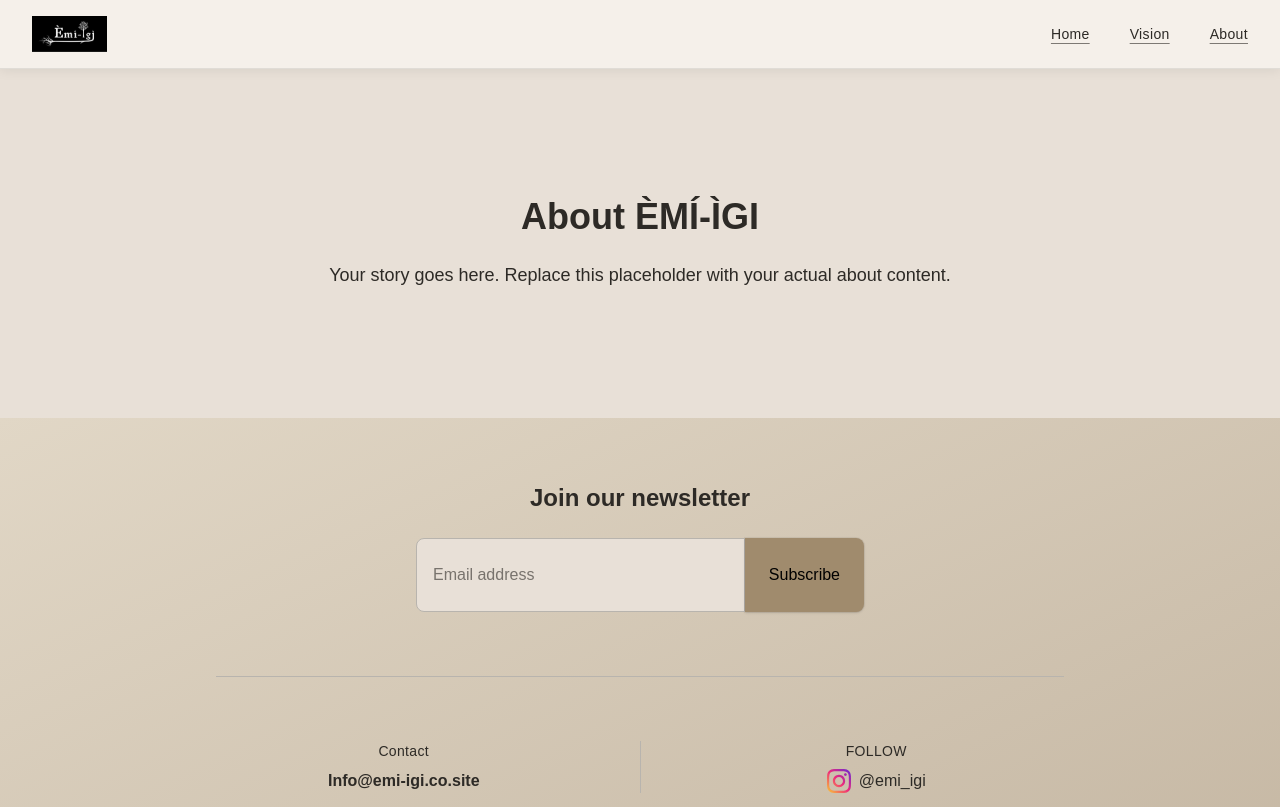
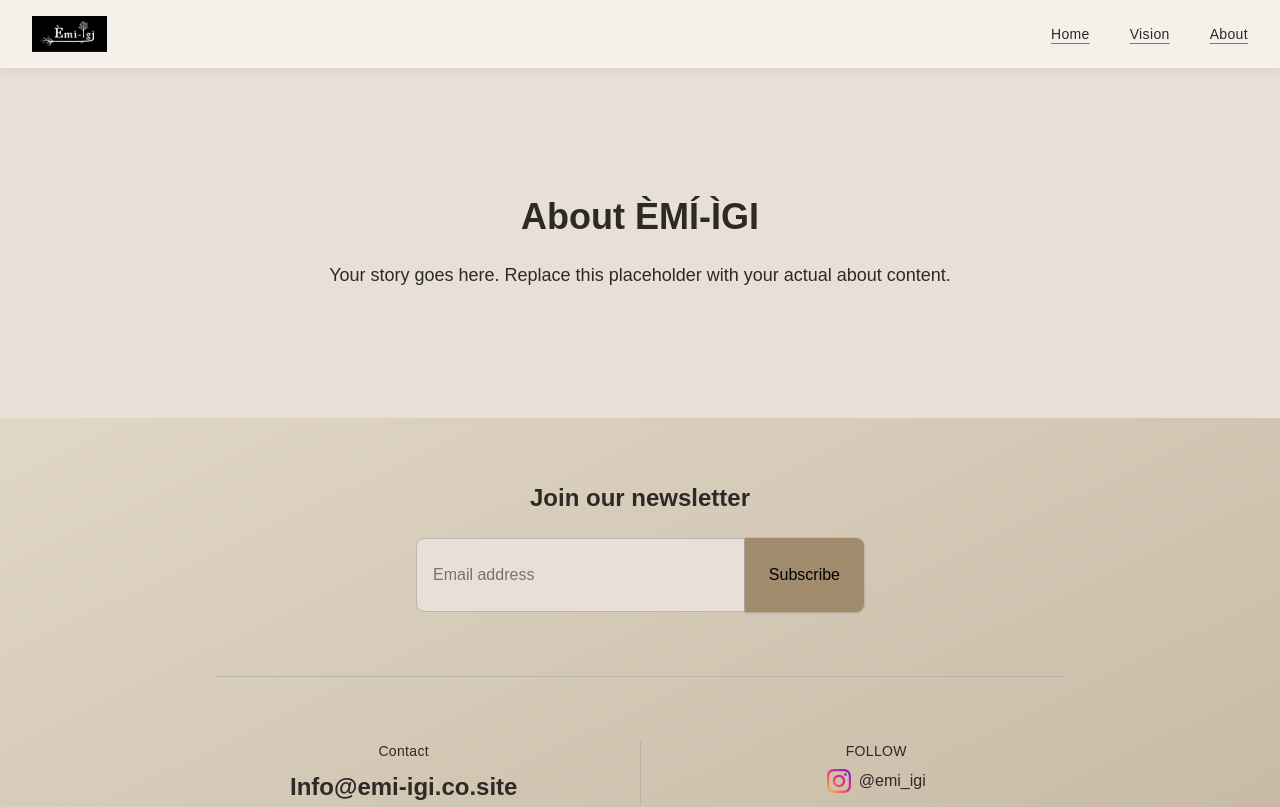
Before and after one commit to woronmene/emi-igi, a Next.js app: page /about in a window 1280 px wide. Shown: the top 807 px of the page. Built offline with nearby package versions, Linux system fonts and the light colour scheme; a web font is replaced by a local one.

Commit message:
fix image issues

```diff
--- a/app/components/Footer.js
+++ b/app/components/Footer.js
@@ -130,7 +130,7 @@ export default function Footer() {
             </p>
             <a
               href="mailto:Info@emi-igi.co.site"
-              className="mt-2 block text-center font-bold text-[var(--text-dark)] hover:underline"
+              className="mt-2 block text-center text-[14px] whitespace-nowrap md:text-[24px] font-bold text-[var(--text-dark)] hover:underline"
             >
               Info@emi-igi.co.site
             </a>
--- a/app/components/Hero.js
+++ b/app/components/Hero.js
@@ -12,7 +12,7 @@ const transition = { duration: 0.8, ease: [0.25, 0.1, 0.25, 1] };
 
 export default function Hero() {
   return (
-    <section className="relative min-h-[85vh] w-full pt-[var(--navbar-height)] -mt-[var(--navbar-height)] md:min-h-[90vh]">
+    <section className="relative min-h-[55vh] w-full pt-[var(--navbar-height)] -mt-[var(--navbar-height)] md:min-h-[90vh]">
       {/* Background image - extends under navbar so transparent nav shows hero */}
       <motion.div
         className="absolute inset-0"
--- a/app/components/Navbar.js
+++ b/app/components/Navbar.js
@@ -125,7 +125,7 @@ export default function Navbar() {
         </div>
       </nav>
 
-      {/* Mobile menu */}
+      {/* Mobile menu — always dark text on light background so it's readable */}
       <div
         id="mobile-menu"
         className={`border-t border-[var(--text-dark)]/10 bg-[var(--background)] px-6 py-4 shadow-[0_4px_12px_rgba(0,0,0,0.08)] md:hidden ${
@@ -137,7 +137,7 @@ export default function Navbar() {
             <Link
               key={link.href}
               href={link.href}
-              className={`text-base font-medium tracking-wide transition-opacity hover:opacity-80 ${linkClass}`}
+              className="text-base font-medium tracking-wide text-[var(--text-dark)] underline decoration-[var(--text-dark)]/60 underline-offset-4 transition-opacity hover:opacity-80"
               onClick={() => setMobileMenuOpen(false)}
             >
               {link.label}
--- a/app/components/ProductSection.js
+++ b/app/components/ProductSection.js
@@ -47,7 +47,7 @@ export default function ProductSection({
               src={imageSrc}
               alt={imageAlt || "Product"}
               fill
-              className="object-cover"
+              className="object-contain"
               sizes="(max-width: 768px) 100vw, 45vw"
             />
           ) : (
```
